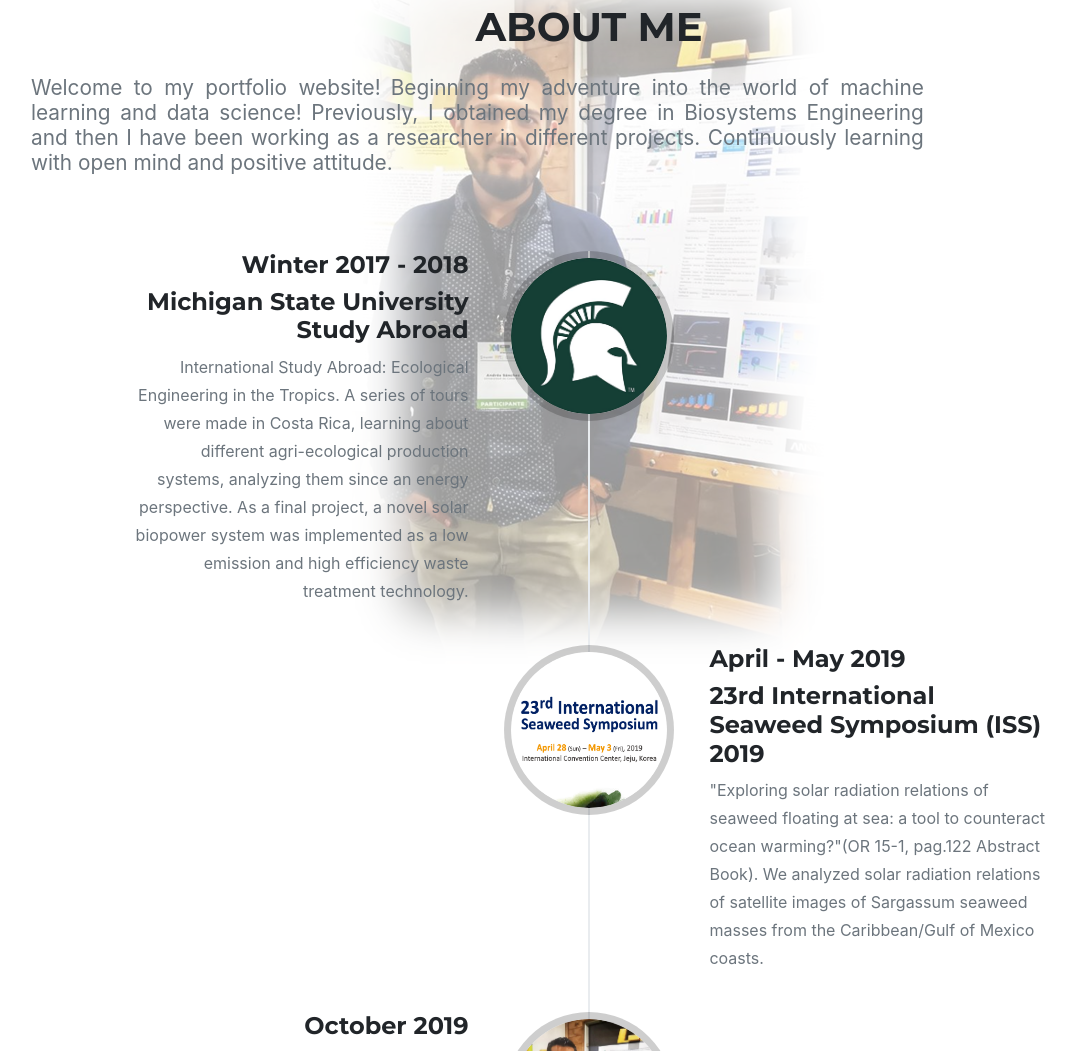
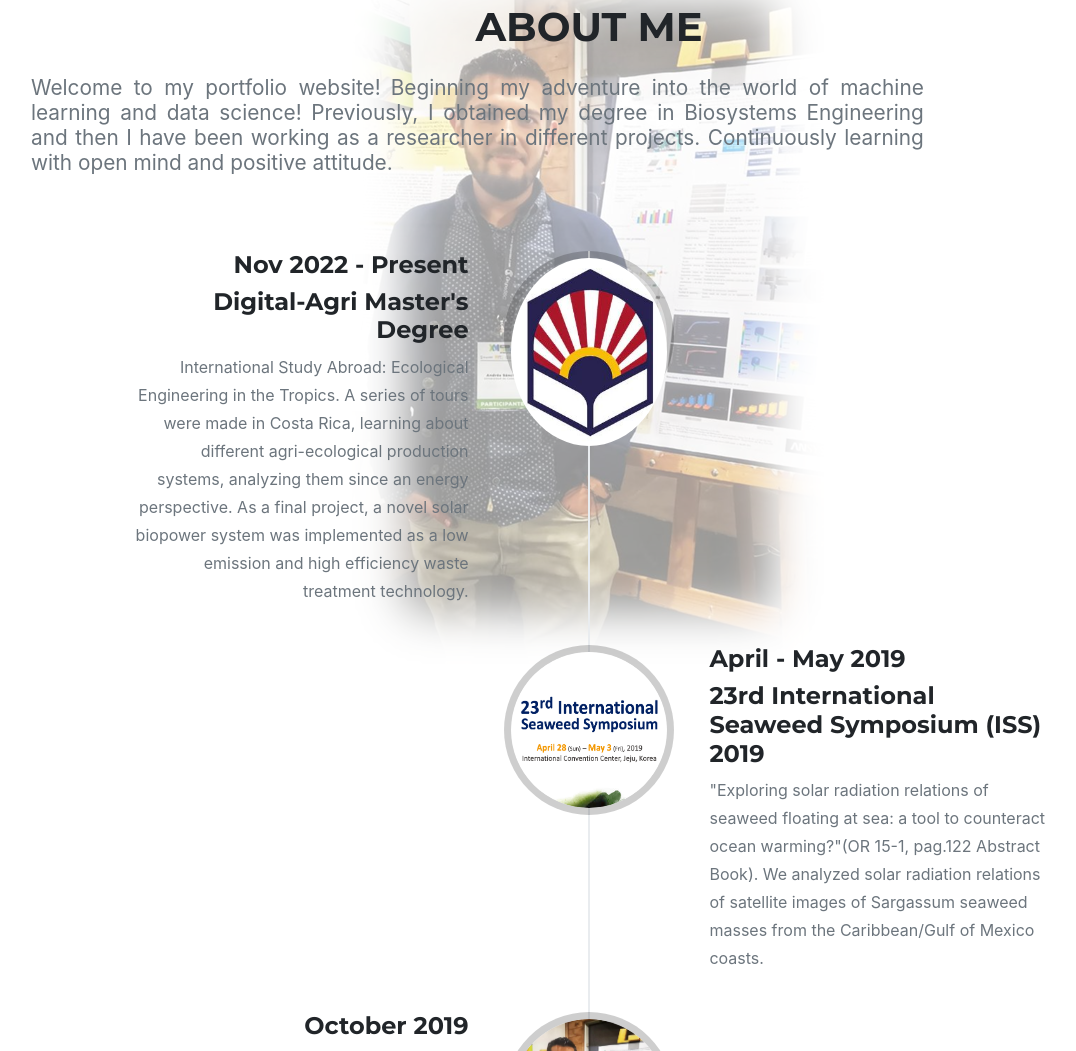
Before and after one commit to AndresJSS/PortfolioAndres-Sanchez-S, a plain HTML site: page index.html in a window 1280 px wide. Shown: the part 2937-3988 px from the top of the page, without its empty margins (51-1127 px from the left). Drawn offline with nearby package versions, Linux system fonts and the light colour scheme; files that its build step writes are made by us from their sources.

Commit message:
about update

```diff
--- a/index.html
+++ b/index.html
@@ -244,13 +244,13 @@
                 </div>
                 <ul class="timeline">
                     <li>
-                        <a href="https://cr2017studyabroad.wordpress.com/daily/daily-day1/" target="_blank">
-                            <div class="timeline-image"><img class="rounded-circle img-fluid" src="assets/img/about/MSU.jpg" alt="..." /></div>
+                        <a href="https://digitalagri.es/" target="_blank">
+                            <div class="timeline-image"><img class="rounded-circle img-fluid" src="assets/img/about/uco.JPG" alt="..." /></div>
                         </a>
                         <div class="timeline-panel">
                             <div class="timeline-heading">
-                                <h4>Winter 2017 - 2018</h4>
-                                <h4 class="subheading">Michigan State University Study Abroad</h4>
+                                <h4>Nov 2022 - Present</h4>
+                                <h4 class="subheading">Digital-Agri Master's Degree</h4>
                             </div>
                             <div class="timeline-body"><p class="text-muted">International Study Abroad: Ecological Engineering in the Tropics. A series of tours were made in Costa Rica, learning about different agri-ecological production systems, analyzing them since an energy perspective. As a final project, a novel solar biopower system was implemented as a low emission and high efficiency waste treatment technology. </p></div>
                         </div>
```
Also changed, not shown: assets/img/about/uco.JPG (added).
